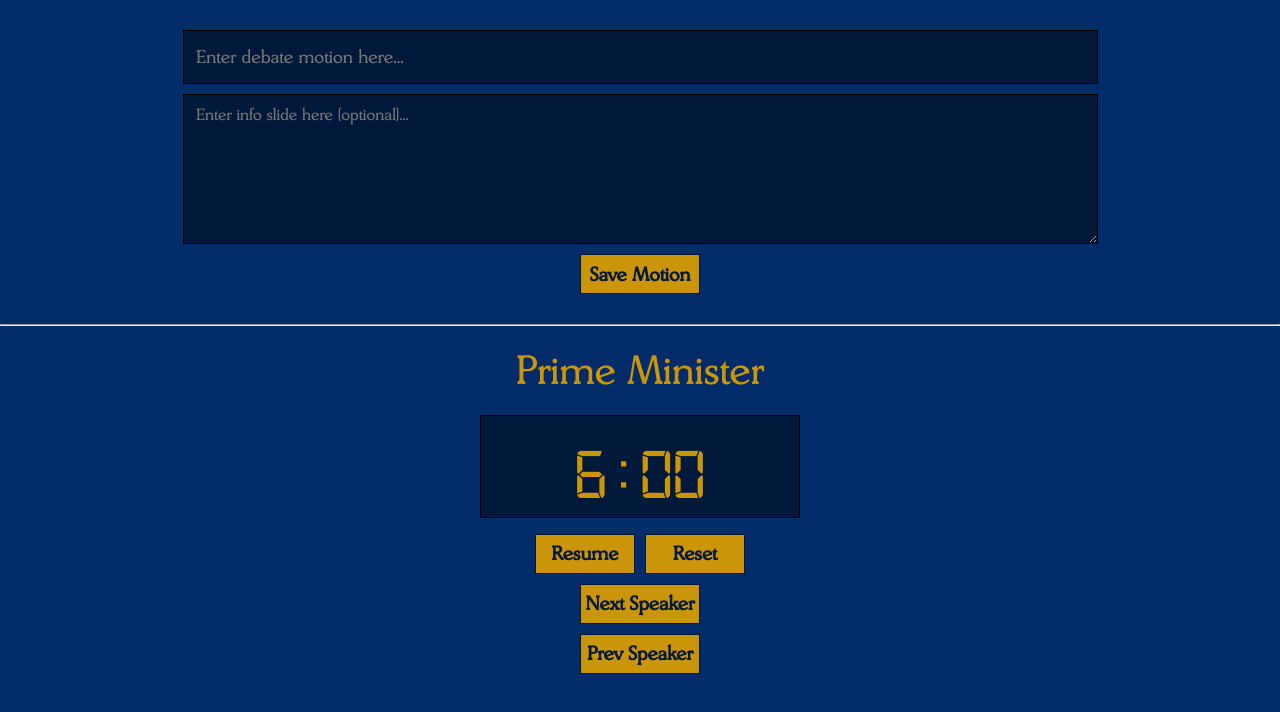
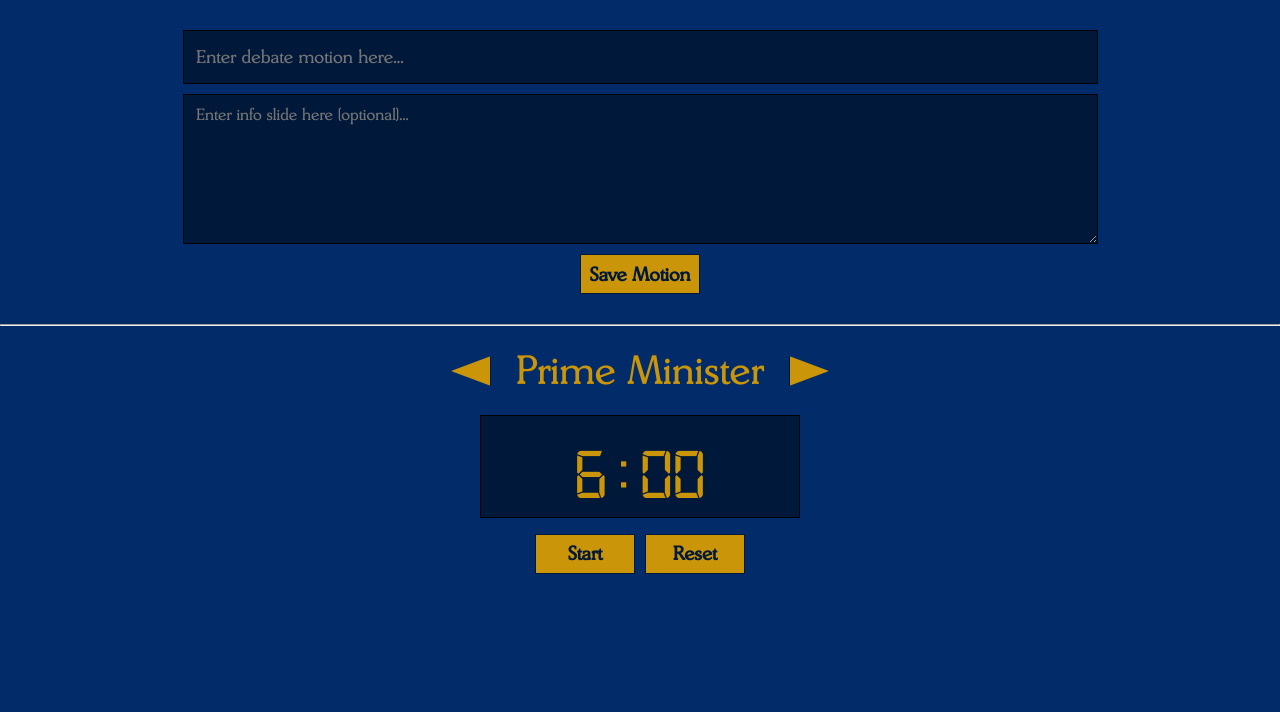
Before and after one commit to Pr1mor/CP-Motion, a React (Vite) app: page / in a window 1280 px wide. Shown: the top 712 px of the page. Built offline with nearby package versions, Linux system fonts and the light colour scheme.

Commit message:
Styled the button into triangles around the speaker name

```diff
--- a/src/App.css
+++ b/src/App.css
@@ -1,12 +1,15 @@
-.next-speaker-container,
-.prev-speaker-container {
-	margin-top: 10px;
-	display: flex;
-	justify-content: center;
+#prev-speaker-button {
+	clip-path: polygon(50% 0%, 0% 100%, 100% 100%);
+	transform: rotate(-90deg);
+	min-width: 30px;
 }
 
-#prev-speaker-button,
-#next-speaker-button,
+#next-speaker-button {
+	clip-path: polygon(50% 0%, 0% 100%, 100% 100%);
+	transform: rotate(90deg);
+	min-width: 30px;
+}
+
 #save-motion-button,
 #edit-motion-button {
 	min-width: 120px;
@@ -101,3 +104,10 @@ button {
 #info-slide {
 	font-size: 1.2em;
 }
+
+.speaker-section {
+	display: flex;
+	justify-content: center;
+	align-items: center;
+	gap: 10px;
+}
--- a/src/App.jsx
+++ b/src/App.jsx
@@ -72,33 +72,26 @@ function App() {
 
 			<hr />
 			<div>
-				<div>
+				<div className="speaker-section">
+					<button
+						id="prev-speaker-button"
+						onClick={prevSpeaker}
+						disabled={speakerIndex === 0}
+					></button>
+
 					<h2 id="speaker-name">{cpFormat[speakerIndex].role}</h2>
-					<CountDownTimer
-						key={speakerIndex}
-						initialSeconds={cpFormat[speakerIndex].time}
-					></CountDownTimer>
-				</div>
 
-				<div className="next-speaker-container">
 					<button
 						id="next-speaker-button"
 						onClick={nextSpeaker}
 						disabled={speakerIndex === cpFormat.length - 1}
-					>
-						Next Speaker
-					</button>
+					></button>
 				</div>
 
-				<div className="prev-speaker-container">
-					<button
-						id="prev-speaker-button"
-						onClick={prevSpeaker}
-						disabled={speakerIndex === 0}
-					>
-						Prev Speaker
-					</button>
-				</div>
+				<CountDownTimer
+					key={speakerIndex}
+					initialSeconds={cpFormat[speakerIndex].time}
+				></CountDownTimer>
 			</div>
 		</>
 	);
--- a/src/components/Timer/CountDownTimer.jsx
+++ b/src/components/Timer/CountDownTimer.jsx
@@ -70,7 +70,7 @@ export default function CountDownTimer({ initialSeconds }) {
 					</button>
 				) : (
 					<button id="resume-button" onClick={handleResume}>
-						Resume
+						Start
 					</button>
 				)}
 
```
